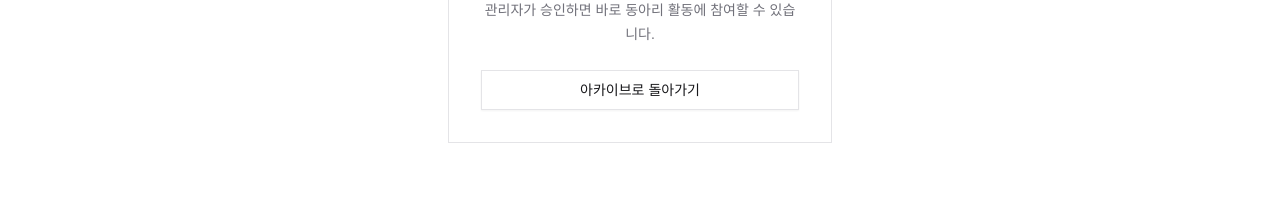
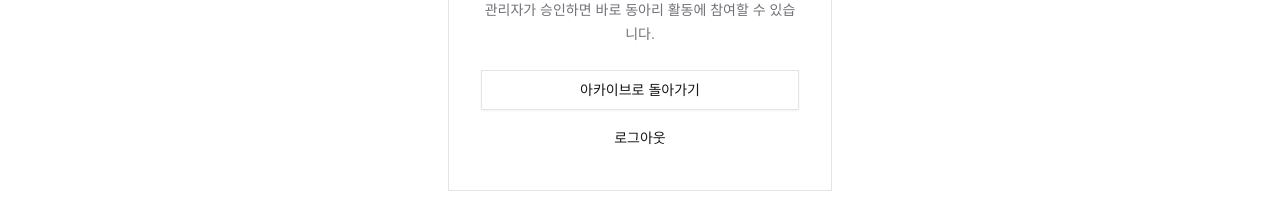
Before and after one commit to GWANGUIAN/game-review, a Next.js app: page /pending in a window 1280 px wide. Shown: the part 292-500 px from the top of the page. Built offline with nearby package versions, Linux system fonts and the light colour scheme; no server answers; a web font is replaced by a local one.

Commit message:
feat: add logout button

```diff
--- /dev/null
+++ b/app/auth/signout/route.ts
@@ -0,0 +1,8 @@
+import { NextResponse, type NextRequest } from "next/server";
+import { createClient } from "@/lib/supabase/server";
+
+export async function POST(request: NextRequest) {
+  const supabase = await createClient();
+  await supabase.auth.signOut();
+  return NextResponse.redirect(new URL("/", request.url));
+}
--- a/app/pending/page.tsx
+++ b/app/pending/page.tsx
@@ -23,9 +23,16 @@ export default async function PendingPage() {
         <p className="mt-3 text-sm leading-6 text-muted-foreground">
           {rejected ? "관리자에게 문의해 주세요." : "관리자가 승인하면 바로 동아리 활동에 참여할 수 있습니다."}
         </p>
-        <Button asChild variant="outline" className="mt-6 w-full">
-          <Link href="/">아카이브로 돌아가기</Link>
-        </Button>
+        <div className="mt-6 flex flex-col gap-2">
+          <Button asChild variant="outline" className="w-full">
+            <Link href="/">아카이브로 돌아가기</Link>
+          </Button>
+          <form action="/auth/signout" method="post">
+            <Button type="submit" variant="ghost" className="w-full">
+              로그아웃
+            </Button>
+          </form>
+        </div>
       </div>
     </main>
   );
--- a/components/mobile-nav.tsx
+++ b/components/mobile-nav.tsx
@@ -2,7 +2,7 @@
 
 import { useState } from "react";
 import Link from "next/link";
-import { Menu } from "lucide-react";
+import { LogOut, Menu } from "lucide-react";
 
 import { Button } from "@/components/ui/button";
 import { Sheet, SheetContent, SheetHeader, SheetTitle, SheetTrigger } from "@/components/ui/sheet";
@@ -14,11 +14,13 @@ export function MobileNav({
   isAdmin,
   authHref,
   authLabel,
+  signedIn,
 }: {
   links: NavLink[];
   isAdmin: boolean;
   authHref: string;
   authLabel: string;
+  signedIn: boolean;
 }) {
   const [open, setOpen] = useState(false);
 
@@ -60,6 +62,18 @@ export function MobileNav({
           >
             {authLabel}
           </Link>
+          {signedIn && (
+            <form action="/auth/signout" method="post">
+              <Button
+                type="submit"
+                variant="ghost"
+                className="w-full justify-start gap-2 px-3 py-2.5 text-sm font-medium text-muted-foreground"
+              >
+                <LogOut className="h-4 w-4" />
+                로그아웃
+              </Button>
+            </form>
+          )}
         </nav>
       </SheetContent>
     </Sheet>
--- a/components/site-header.tsx
+++ b/components/site-header.tsx
@@ -1,5 +1,6 @@
 import Image from "next/image";
 import Link from "next/link";
+import { LogOut } from "lucide-react";
 
 import { getViewer } from "@/lib/auth";
 import { Button } from "@/components/ui/button";
@@ -50,9 +51,16 @@ export async function SiteHeader() {
           </div>
 
           {user ? (
-            <Button asChild variant="secondary" size="sm" className="hidden md:inline-flex">
-              <Link href="/profile">{profile?.display_name ?? "프로필"}</Link>
-            </Button>
+            <div className="hidden items-center gap-1 md:flex">
+              <Button asChild variant="secondary" size="sm">
+                <Link href="/profile">{profile?.display_name ?? "프로필"}</Link>
+              </Button>
+              <form action="/auth/signout" method="post">
+                <Button type="submit" variant="ghost" size="icon" aria-label="로그아웃">
+                  <LogOut className="h-4 w-4" />
+                </Button>
+              </form>
+            </div>
           ) : (
             <Button asChild size="sm" className="hidden md:inline-flex">
               <Link href="/login">로그인</Link>
@@ -66,6 +74,7 @@ export async function SiteHeader() {
             isAdmin={profile?.role === "admin"}
             authHref={user ? "/profile" : "/login"}
             authLabel={user ? (profile?.display_name ?? "프로필") : "로그인"}
+            signedIn={!!user}
           />
         </div>
       </nav>
```
